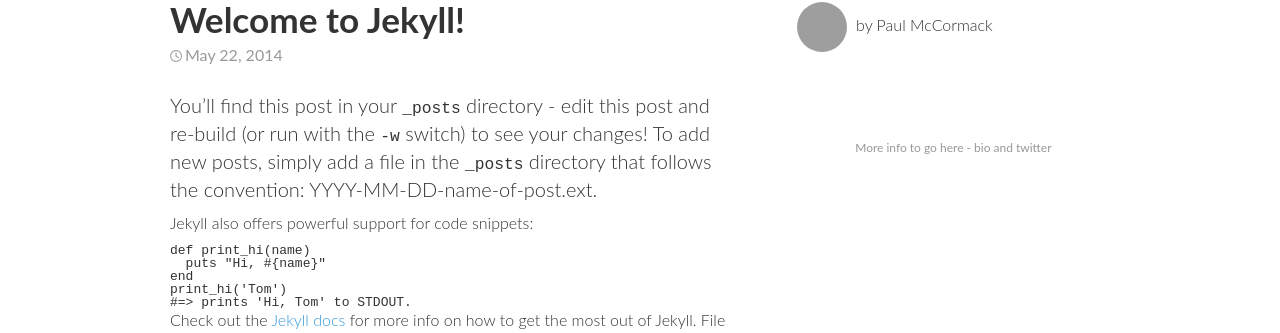
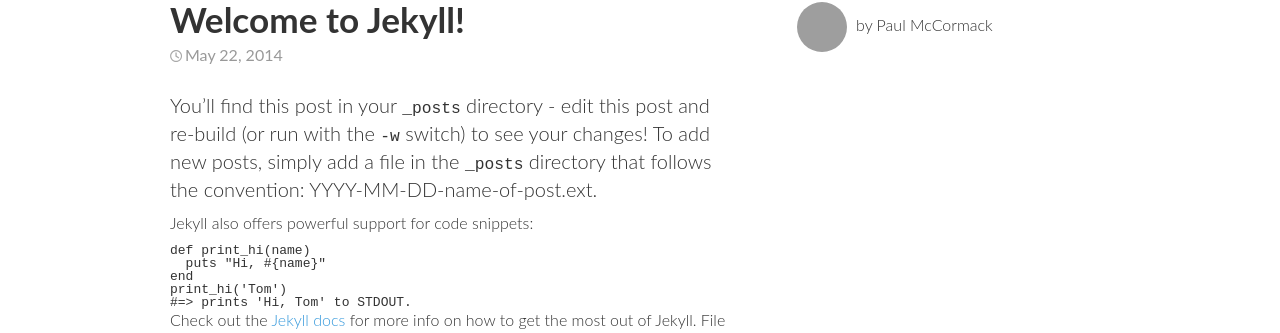
Before and after one commit to ixdbelfast/ixdbelfast.github.io, a Jekyll site: the page built from journal/_posts/2014-05-22-welcome-to-jekyll.md, in a window 1280 px wide and 900 px high, scrolled down 578 px. Shown: the part 120-453 px from the top of the window. Built offline with Jekyll 4.4.1, drawn with Linux system fonts in a browser that asks for light colours; grey boxes are pictures that could not be loaded.

Commit message:
Removed additional info for now

```diff
--- a/_layouts/post.html
+++ b/_layouts/post.html
@@ -11,6 +11,6 @@
 
 <div class="one right">
     <p>{% if page.avatar %} <img class="avatar" src="{{ page.avatar }}" />{% endif %} {% if page.author %} by {{ page.author }}{% endif %}</p>
-    <small>More info to go here - bio and twitter</small>
+    <!-- <small>More info to go here - bio and twitter</small> -->
 
 </div>
```
